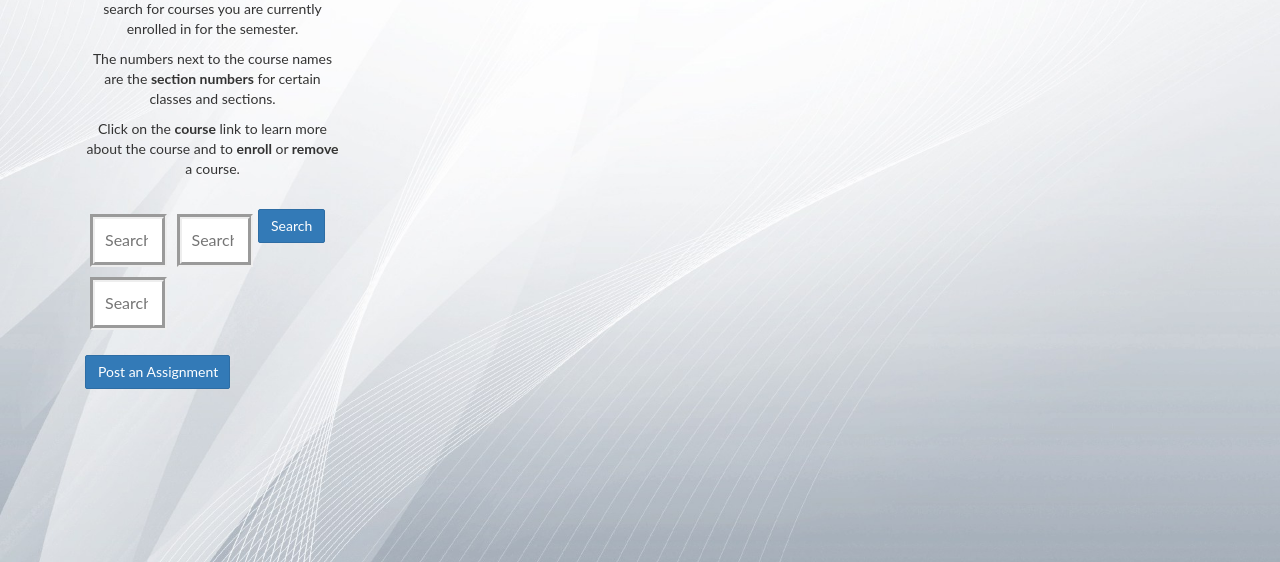
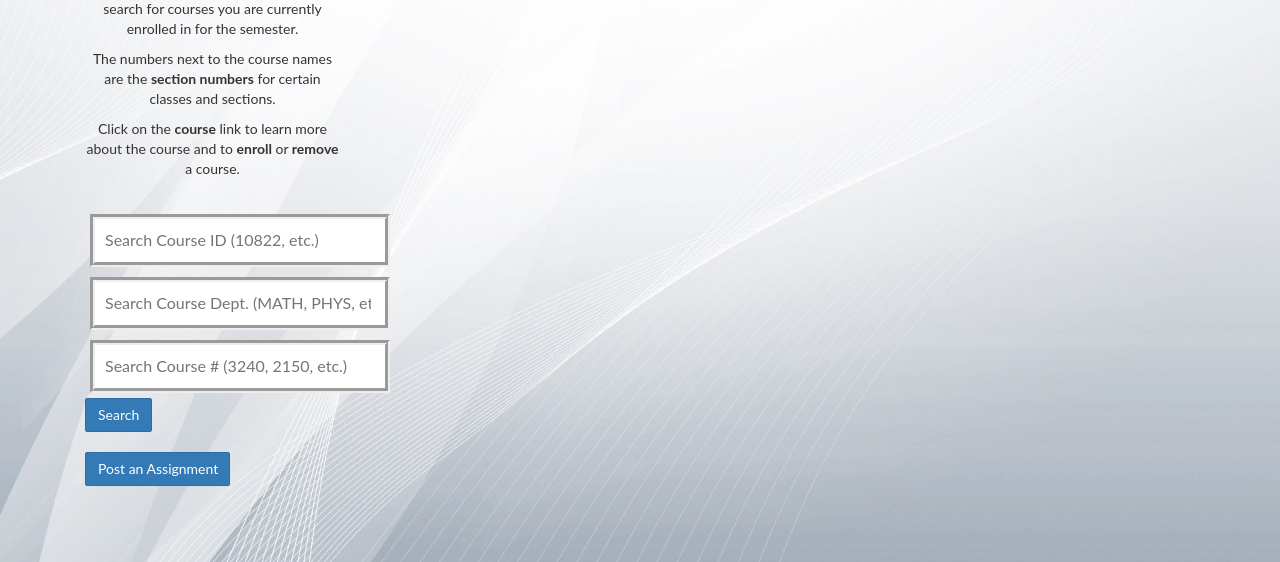
Before and after one commit to jguevarra/Assignment-Interactive-Checklist, a Django app: page /schedule/ in a window 1280 px wide. Shown: the part 238-800 px from the top of the page. Run offline with Django 3.2, Linux system fonts and the light colour scheme; the visitor is signed in with stand-in values (Sample User, id 1); data that the repository does not hold is empty; some libraries are stand-ins or nearby versions.

Commit message:
trying to fix search bar size

```diff
--- a/uni_assignment_calendar/templates/uni_assignment_calendar/schedule.html
+++ b/uni_assignment_calendar/templates/uni_assignment_calendar/schedule.html
@@ -20,11 +20,11 @@
 				<br>
 
 				<form type="get" action="{% url 'ScheduleResults' %}">
-				<input type="search" class="searchCourse" placeholder="Search Course ID (10822, etc.)" name="search_id"
+				<input style="width:300px" type="search" class="searchCourse" placeholder="Search Course ID (10822, etc.)" name="search_id"
 				   value='{{ query }}' oninput="this.value = this.value.replace(/[^0-9]/g, '').replace(/(\..*)\./g, '$1');" />
-				<input type="search" class="searchCourse" placeholder="Search Course Dept. (MATH, PHYS, etc.)" name="search_abb"
+				<input style="width:300px" type="search" class="searchCourse" placeholder="Search Course Dept. (MATH, PHYS, etc.)" name="search_abb"
 				   value='{{ query }}' oninput="this.value = this.value.replace(/[^A-Z]||[^a-z]/g, '')" />
-				<input type="search" class="searchCourse" placeholder="Search Course # (3240, 2150, etc.)" name="search_num"
+				<input style="width:300px" type="search" class="searchCourse" placeholder="Search Course # (3240, 2150, etc.)" name="search_num"
 				   value='{{ query }}' oninput="this.value = this.value.replace(/[^0-9]/g, '').replace(/(\..*)\./g, '$1');" />
 				<button type="submit" class="btn btn-primary">Search</button>
 				</form>
```
